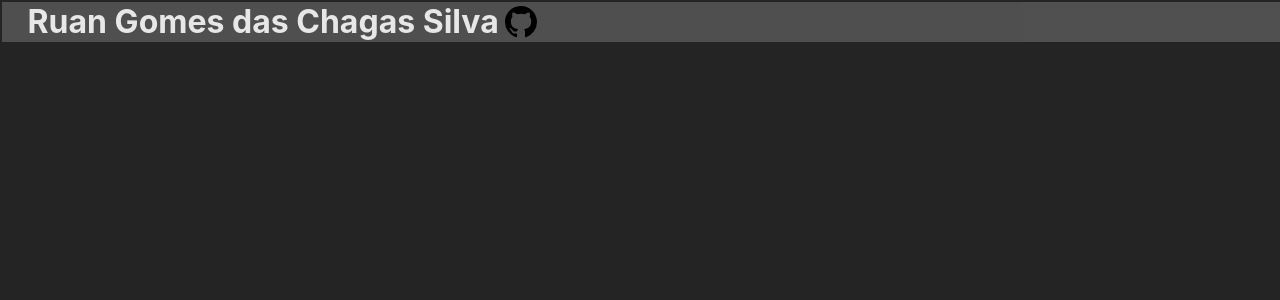
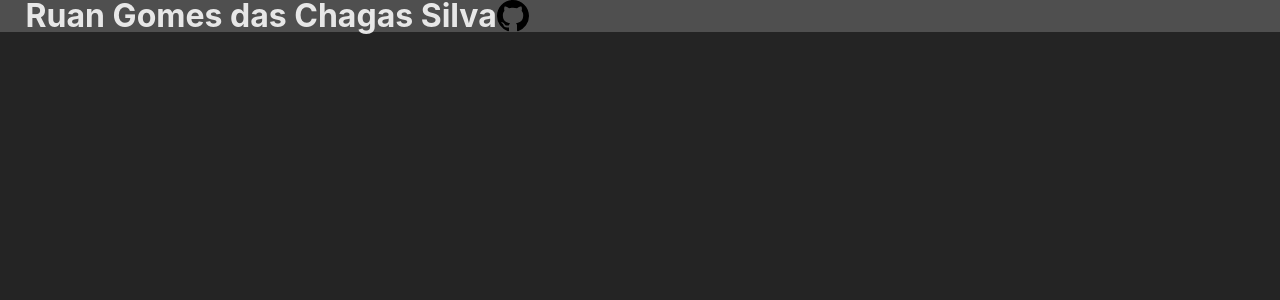
Before and after one commit to RuanChagas95/portifolio, a React (Vite) app: page / in a window 1280 px wide. Shown: the top 300 px of the page. Built offline with nearby package versions, Linux system fonts and the light colour scheme.

Commit message:
remove vite css

```diff
--- a/src/App.css
+++ b/src/App.css
@@ -1,5 +1,4 @@
-
 * {
   padding: 0;
-  margin: 2px;
+  margin: 0px;
 }
```
